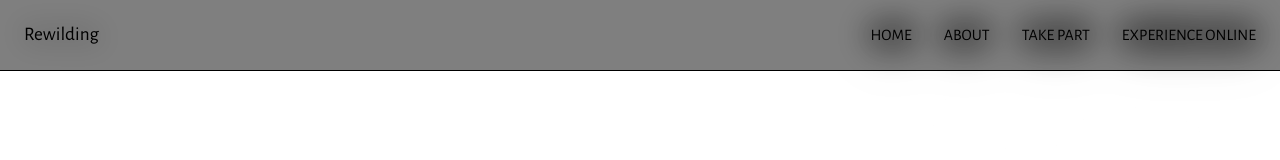
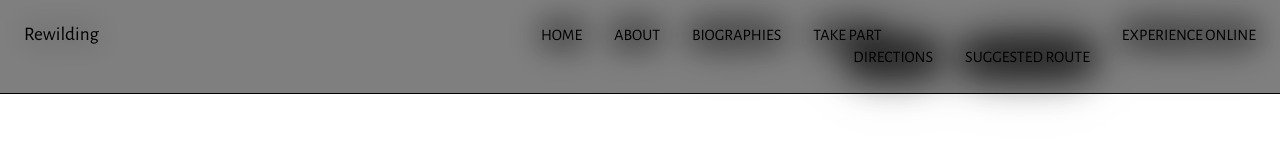
Before and after one commit to empowermint/brodgar, a Next.js app: page / in a window 1280 px wide. Shown: the top 160 px of the page. Built offline with nearby package versions, Linux system fonts and the light colour scheme.

Commit message:
Update header with new pages

```diff
--- a/components/Menu.js
+++ b/components/Menu.js
@@ -16,9 +16,26 @@ export default function Menu() {
             </Link>
           </li>
           <li>
+            <Link href="/biographies">
+              <a className="main-menu__link">Biographies</a>
+            </Link>
+          </li>
+          <li>
             <Link href="/take-part">
               <a className="main-menu__link">Take Part</a>
             </Link>
+            <ul className="sub-menu">
+              <li>
+                <Link href="/take-part/getting-to-brodgar">
+                  <a className="sub-menu__link">Directions</a>
+                </Link>
+              </li>
+              <li>
+                <Link href="/take-part/suggested-route">
+                  <a className="sub-menu__link">Suggested Route</a>
+                </Link>
+              </li>
+            </ul>
           </li>
           <li>
             <Link href="/poems">
```
